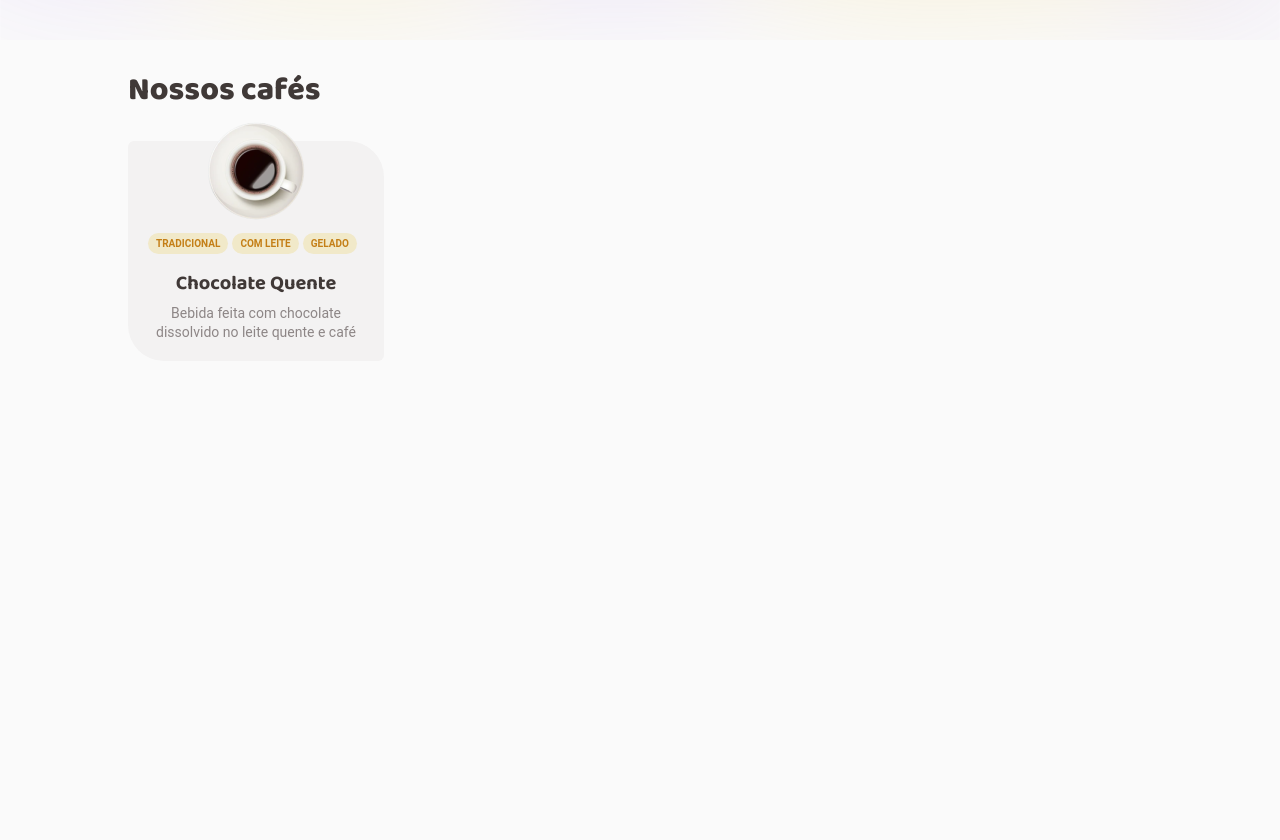
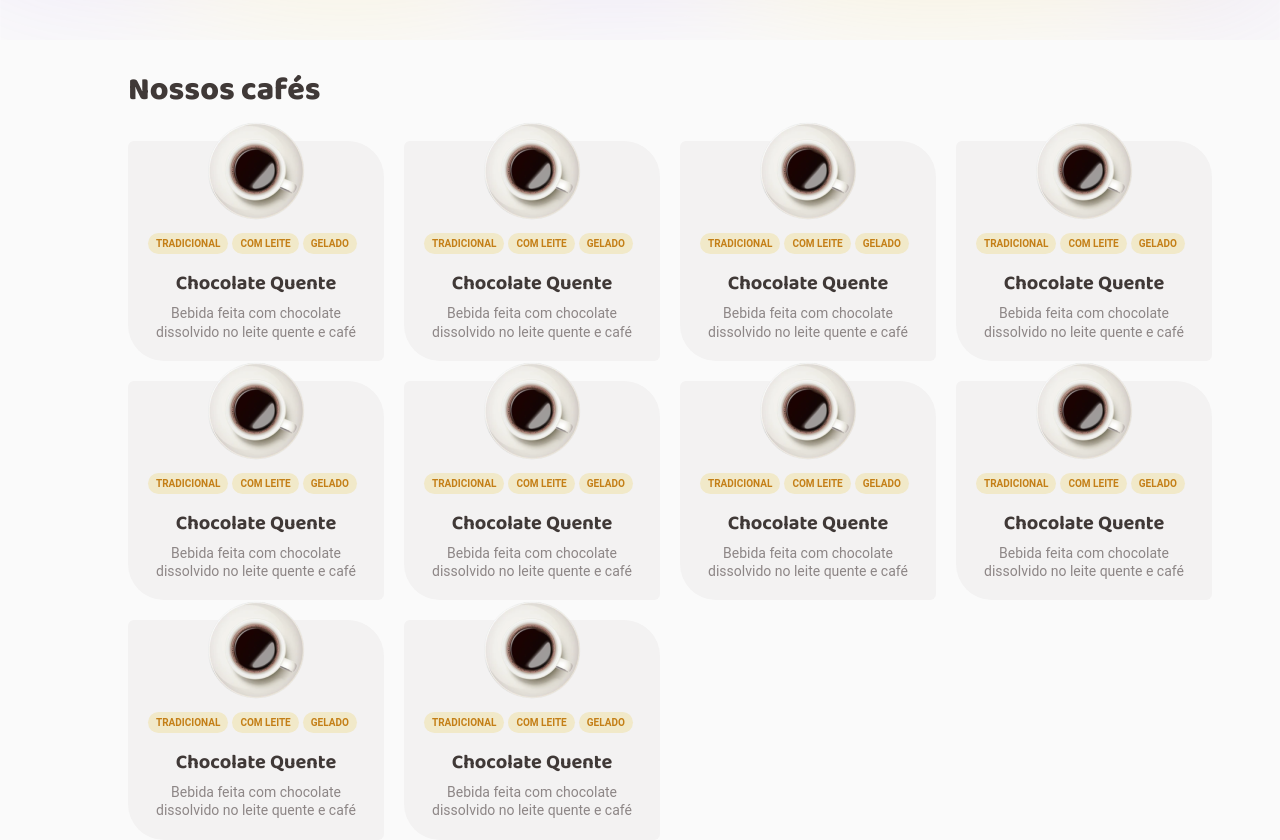
Before and after one commit to adventureandre/Coffee-Delivery, a React (Vite) app: page / in a window 1280 px wide. Shown: the part 540-1380 px from the top of the page. Before the commit the page ends 1144 px from the top, so only its background shows below. Built offline with nearby package versions, Linux system fonts and the light colour scheme.

Commit message:
feat: styling the cards

```diff
--- a/src/pages/Home/CoffeList/index.tsx
+++ b/src/pages/Home/CoffeList/index.tsx
@@ -1,11 +1,22 @@
 import { CoffeItens } from './CoffeItens'
-import { CoffeListTitle, Container } from './styles'
+import { CoffeListTitle, Container, Content } from './styles'
 
 export function OurCoffes() {
   return (
     <Container>
       <CoffeListTitle>Nossos cafés</CoffeListTitle>
-      <CoffeItens />
+      <Content>
+        <CoffeItens />
+        <CoffeItens />
+        <CoffeItens />
+        <CoffeItens />
+        <CoffeItens />
+        <CoffeItens />
+        <CoffeItens />
+        <CoffeItens />
+        <CoffeItens />
+        <CoffeItens />
+      </Content>
     </Container>
   )
 }
--- a/src/pages/Home/CoffeList/styles.ts
+++ b/src/pages/Home/CoffeList/styles.ts
@@ -15,3 +15,11 @@ export const CoffeListTitle = styled.h2`
   color: ${({ theme }) => theme.colors['base-subtitle']};
   margin-bottom: 30px;
 `
+
+export const Content = styled.div`
+  display: flex;
+  flex-direction: row;
+  flex-wrap: wrap;
+  align-items: center;
+  width: 1120px;
+`
```
